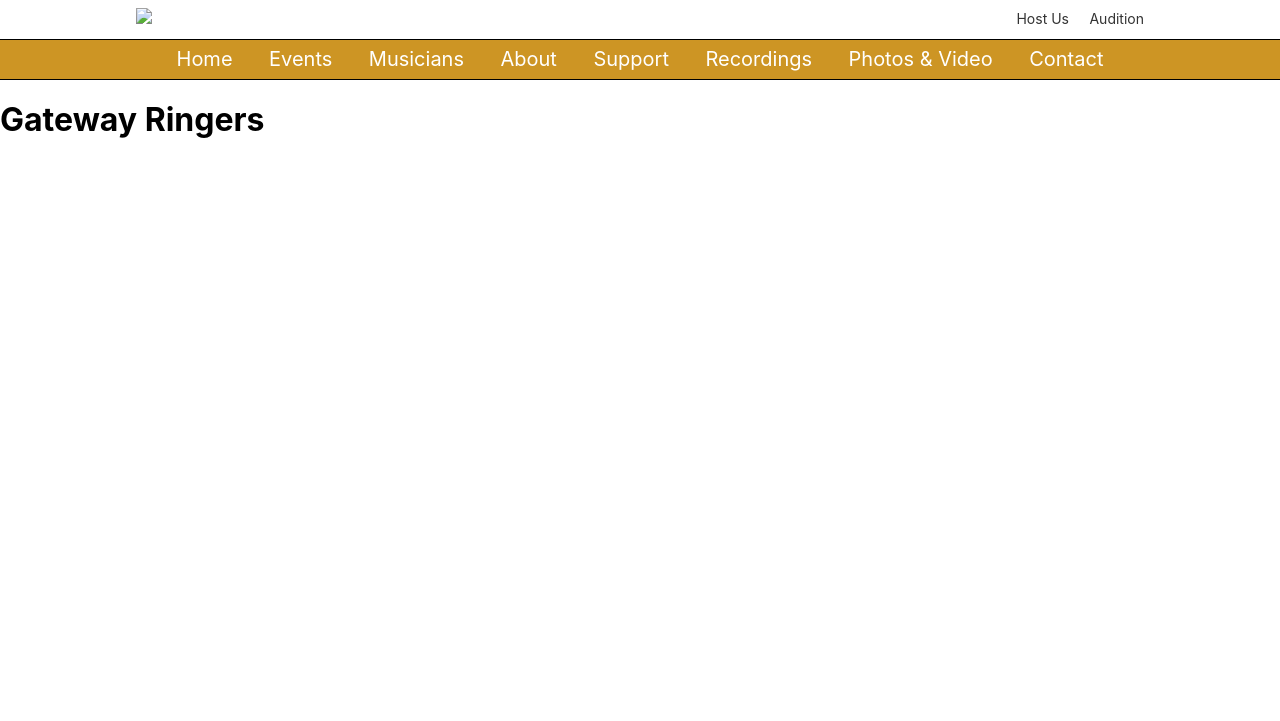
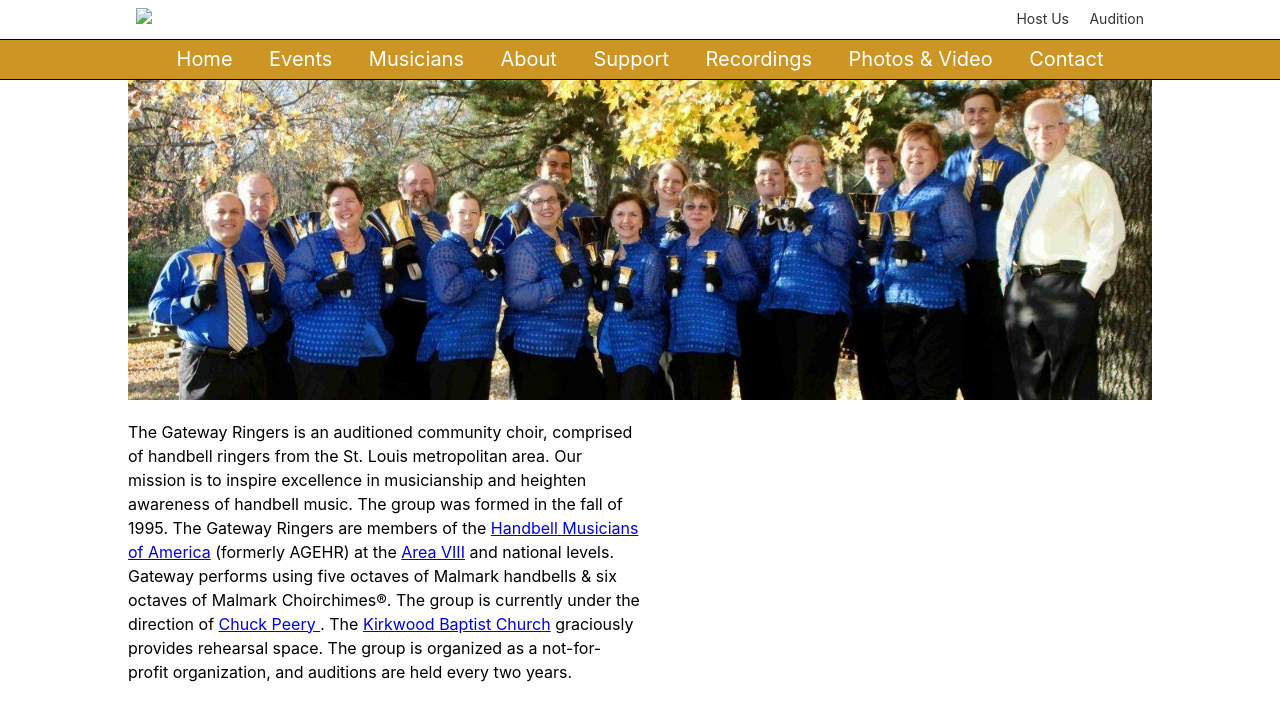
Before and after one commit to GatewayRingers/GatewayRingers.github.io, a Jekyll site: the page built from index.html, in a window 1280 px wide. Shown: the top 721 px of the page. Built offline with Jekyll 4.4.1, drawn with Linux system fonts in a browser that asks for light colours.

Commit message:
Update index.html

```diff
--- a/index.html
+++ b/index.html
@@ -2,6 +2,23 @@
 title: Gateway Ringers
 layout: default
 ---
-<div>
-	<h1>Gateway Ringers</h1>
+<div class="mw8 tc center">
+<img src="/images/2009_11_01_outdoors_cropped.jpg">
 </div>
+<section class="cf mw8 center">
+  <div class="lh-copy fl w-100 w-50-l">
+  <p>The Gateway Ringers is an auditioned community
+choir, comprised of handbell ringers from the <st1:City><st1:place>St. Louis</st1:place></st1:City>
+metropolitan area. Our mission is to inspire excellence in musicianship and
+heighten awareness of handbell music. The group was formed in the fall of 1995.
+The Gateway Ringers are members of the <a href="http://handbellmusicians.org/">Handbell Musicians of America</a> (formerly AGEHR) at the <a href="http://www.areaviii.org/">Area VIII</a> and national levels.
+Gateway performs using five octaves of Malmark handbells &amp; six octaves of Malmark
+Choirchimes&#0174;. The group is currently under the direction of <a
+href="director.htm">Chuck Peery </a>. The <a
+href="http://www.kirkwoodbaptist.org/">Kirkwood Baptist Church</a> graciously
+provides rehearsal space. The group is organized as a
+not-for-profit organization, and auditions are held every two years.</p>
+  </div>
+  <div class="fl w-100 w-50-m w-25-l"></div>
+  <div class="fl w-100 w-50-m w-25-l"></div>
+</section>
```
